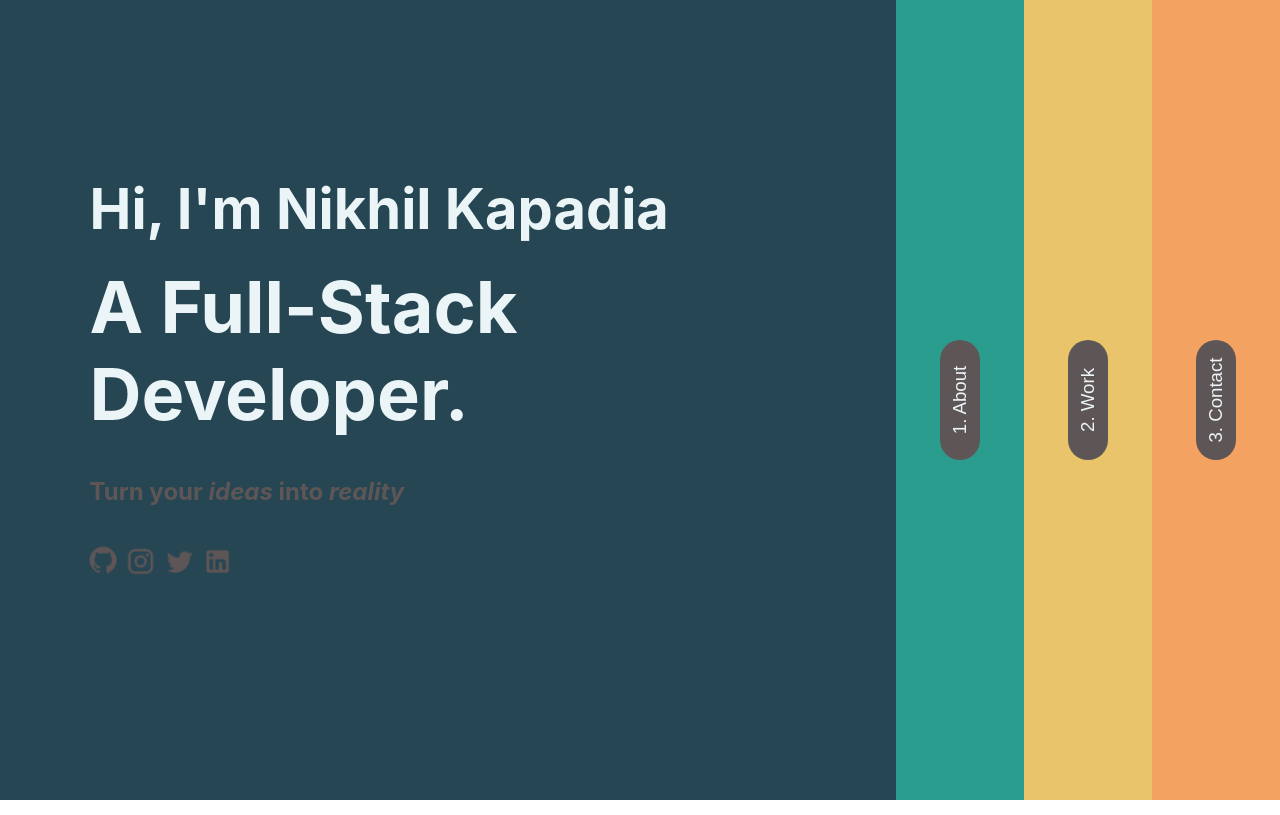
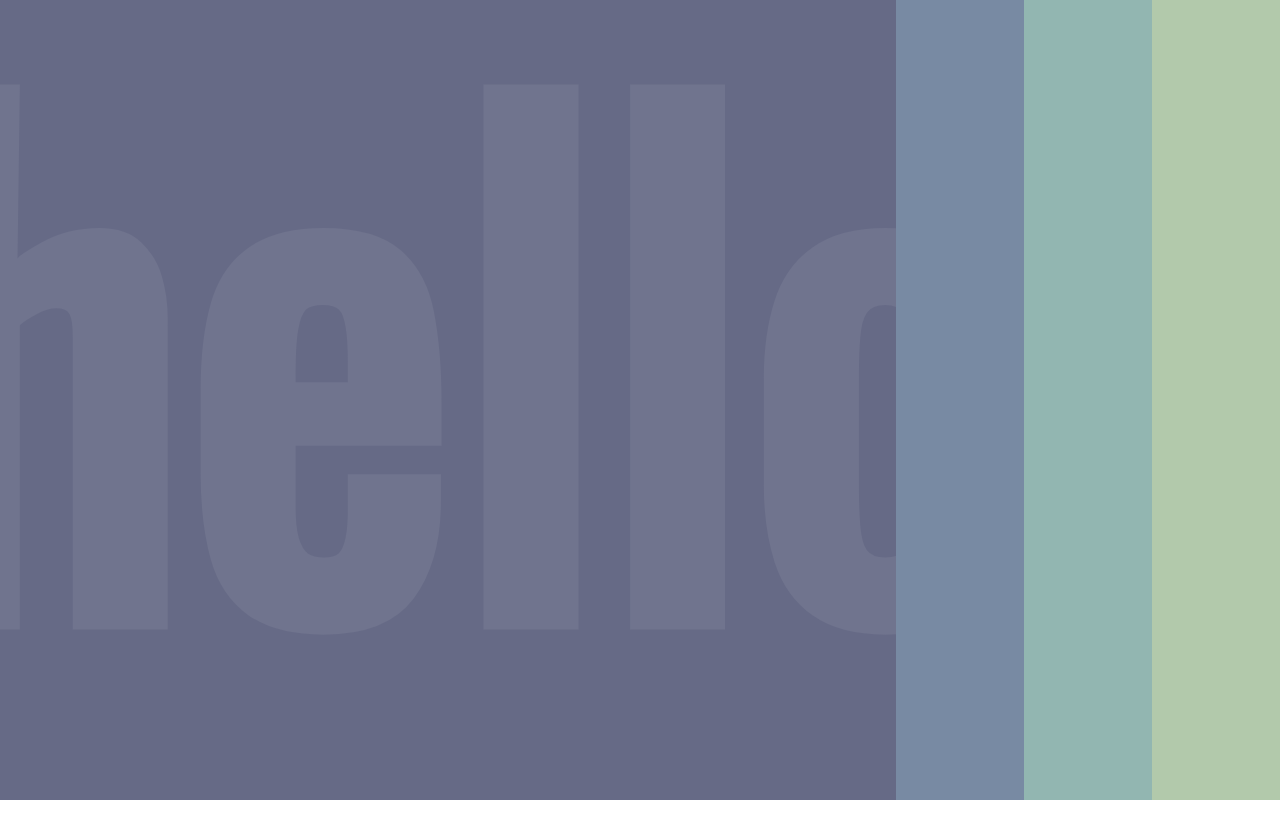
Before and after one commit to NikAtNight/oldportfolio, a React (Create React App) app: page / in a window 1280 px wide. Built offline with nearby package versions, Linux system fonts and the light colour scheme.

Commit message:
Landing Page Done

```diff
--- a/src/App.css
+++ b/src/App.css
@@ -144,11 +144,17 @@
     width: 120px;
     border-radius: 50px;
     border: none;
-    font-size: 14pt;
-    background:#5e5656;
-    color: #ebf4f6;
+    font-size: 18pt;
+    background:#adb5bd;
+    color: #333533;
     animation: buttonFade ease 0.8s;
+    font-family: Oswald;
+    font-weight: 500;
 }
+
+.closed-button-container button:hover {
+    background:#e8ddb5;
+ }
 
 @keyframes buttonFade {
     0% {opacity: 0;}
@@ -156,35 +162,50 @@
 }
 
 #home {
-    background: #264653;
+    background: #666a86;
 }
 
 #about {
-    background: #2a9d8f;
+    background: #788aa3;
 }
 
 #work {
-    background: #e9c46a;
+    background: #92b6b1;
 }
 
 #contact {
-    background: #f4a261;
+    background: #b2c9ab;
 }
 
 /* Landing */
 
 .landing-style {
     height: 100vh;
-    background: #264653;
+}
+
+.hello-container {
+    position: absolute;
+    top: 40%;
+    left: 50%;
+    transform: translate(-50%, -50%);
+}
+
+.hello {
+    font-size: 40rem;
+    padding: 0;
+    margin: 0 auto;
+    color: #70748e;
+    /* font-style: italic; */
+    font-family: Oswald;
 }
 
 .landing-content {
     position: absolute;
-    top: 43%;
+    top: 47%;
     left: 50%;
     transform: translate(-50%, -50%);
     width: 80%;
-    text-align: left;
+    text-align: center;
     -webkit-touch-callout: none;
     -webkit-user-select: none;
     -khtml-user-select: none;
@@ -197,27 +218,18 @@
 .animate__animated.animate__fadeInLeft{
     --animate-duration: 1s;
 }
-.animate__animated.animate__fadeInRight{
-    --animate-duration: 1.5s;
-}
 .animate__animated.animate__fadeInUp{
     --animate-duration: 2s;
 }
 
 .landing-content h3 {
-    background: #ebf4f6;
-    background-clip: text;
-    -webkit-background-clip: text;
-    -webkit-text-fill-color: transparent;
+    color: #ebf4f6;
     font-size: 3.5rem;
     margin-bottom: 20px;
 }
 
 .landing-content h2 {
-    background: #ebf4f6;
-    background-clip: text;
-    -webkit-background-clip: text;
-    -webkit-text-fill-color: transparent;
+    color: #ebf4f6;
     font-size: 4.5rem;
     margin: 0;
 }
@@ -227,7 +239,7 @@
     background-clip: text;
     -webkit-background-clip: text;
     -webkit-text-fill-color: transparent; */
-    color: #5e5656;
+    color: #adb5bd;
     font-size: 1.5rem;
 }
 
@@ -237,21 +249,44 @@
     justify-content: space-between;
     /* align-items: flex-start; */
     width:20%;
-    /* margin: 0 auto; */
+    margin: 0 auto;
     padding: 0;
     text-align: center;
 }
 
 .landing-content ul li a {
-    color: #5e5656;
+    color: #adb5bd;
 }
 
 .icon:hover {
-    color: #3a3636;
+    color: #e8ddb5;
     animation: heartBeat;
     animation-duration: 1s;
 }
 
 .landing-content ul li a:visited {
-    color: #5e5656;
+    color: #adb5bd;
 }
+
+.big-device {
+    display: block;
+}
+
+.small-device{
+    display: none;
+}
+
+
+@media screen and (max-width: 999px){
+    .big-device {
+        display: none;
+    }
+
+    .small-device {
+        display: block;
+    }
+
+    .nav-links {
+        display: block;
+    }
+}
--- a/src/App.js
+++ b/src/App.js
@@ -27,8 +27,11 @@ class App extends React.Component {
     return (
       <>
         <Navigation />
-        <Home/>
-        {/* <Element id="home" name="home">
+        <div className="big-device">
+          <Home />
+        </div>
+        <div className="small-device">
+          <Element id="home" name="home">
             <Landing />
           </Element>
           <Element id="about" name="about">
@@ -39,7 +42,9 @@ class App extends React.Component {
           </Element>
           <Element id="contact" name="contact">
             <Contact />
-        </Element> */}
+          </Element>
+        </div>
+
       </>
     )
   }
--- a/src/Components/Landing.js
+++ b/src/Components/Landing.js
@@ -11,29 +11,32 @@ const Landing = () => {
             <div className="container">
                 <div className="page-container">
                     <div className="content-container">
+                        <div className="hello-container">
+                            <h1 className="hello"> hello </h1>
+                        </div>
                         <div className="landing-content">
-                            <h3 className="animate__animated animate__fadeInLeft"> Hi, I'm Nikhil Kapadia</h3>
+                            <h3 className="animate__animated animate__fadeInLeft"> I'm Nikhil Kapadia</h3>
                             <h2 className="animate__animated animate__fadeInLeft"> A Full-Stack Developer. </h2>
                             <h5 className="animate__animated animate__fadeInUp"> Turn your <i> ideas </i> into <i> reality </i></h5>
                             <ul className="animate__animated animate__fadeInUp">
                                 <li>
-                                    <a href="https://www.github.com/astronik" target="_blank">
-                                        <GitHubIcon style={{ fontSize: "27px" }}  className="icon"/>
+                                    <a href="https://www.github.com/astronik" target="_blank" rel="noreferrer">
+                                        <GitHubIcon style={{ fontSize: "27px" }} className="icon" />
                                     </a>
                                 </li>
                                 <li>
-                                    <a href="https://www.instagram.com/nikhilkapadia_/" target="_blank">
-                                        <InstagramIcon style={{ fontSize: "30px" }} className="icon"/>
+                                    <a href="https://www.instagram.com/nikhilkapadia_/" target="_blank" rel="noreferrer">
+                                        <InstagramIcon style={{ fontSize: "30px" }} className="icon" />
                                     </a>
                                 </li>
                                 <li>
-                                    <a href="https://twitter.com/NikhilKapadia_" target="_blank">
-                                        <TwitterIcon style={{ fontSize: "30px" }} className="icon"/>
+                                    <a href="https://twitter.com/NikhilKapadia_" target="_blank" rel="noreferrer">
+                                        <TwitterIcon style={{ fontSize: "30px" }} className="icon" />
                                     </a>
                                 </li>
                                 <li>
-                                    <a href="https://www.linkedin.com/in/nikhilkapadia-/" target="_blank">
-                                        <LinkedInIcon style={{ fontSize: "30px" }} className="icon"/>
+                                    <a href="https://www.linkedin.com/in/nikhilkapadia-/" target="_blank" rel="noreferrer">
+                                        <LinkedInIcon style={{ fontSize: "30px" }} className="icon" />
                                     </a>
                                 </li>
                             </ul>
--- a/src/index.css
+++ b/src/index.css
@@ -1,3 +1,10 @@
+@font-face {
+  font-family: 'Oswald';
+  font-style: normal;
+  font-weight: 400;
+  src: url('./fonts/Oswald-VariableFont_wght.ttf') format('truetype') /* IE9 Compat Modes */
+}
+
 body {
   margin: 0;
   font-family: -apple-system, BlinkMacSystemFont, 'Segoe UI', 'Roboto', 'Oxygen',
```
Also changed, not shown: src/fonts/Oswald-VariableFont_wght.ttf (added). Lines whose indentation alone changed are shown as unchanged.
